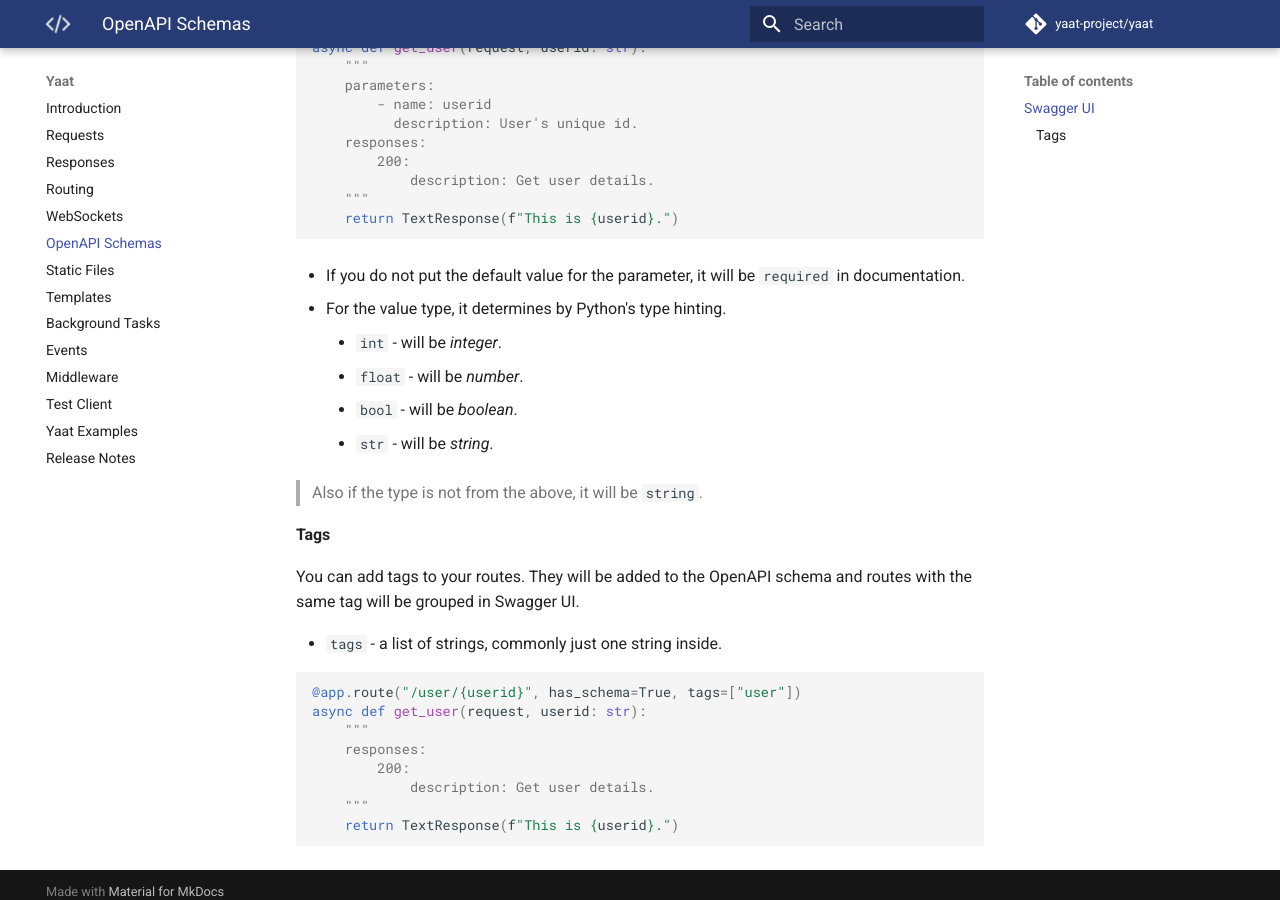
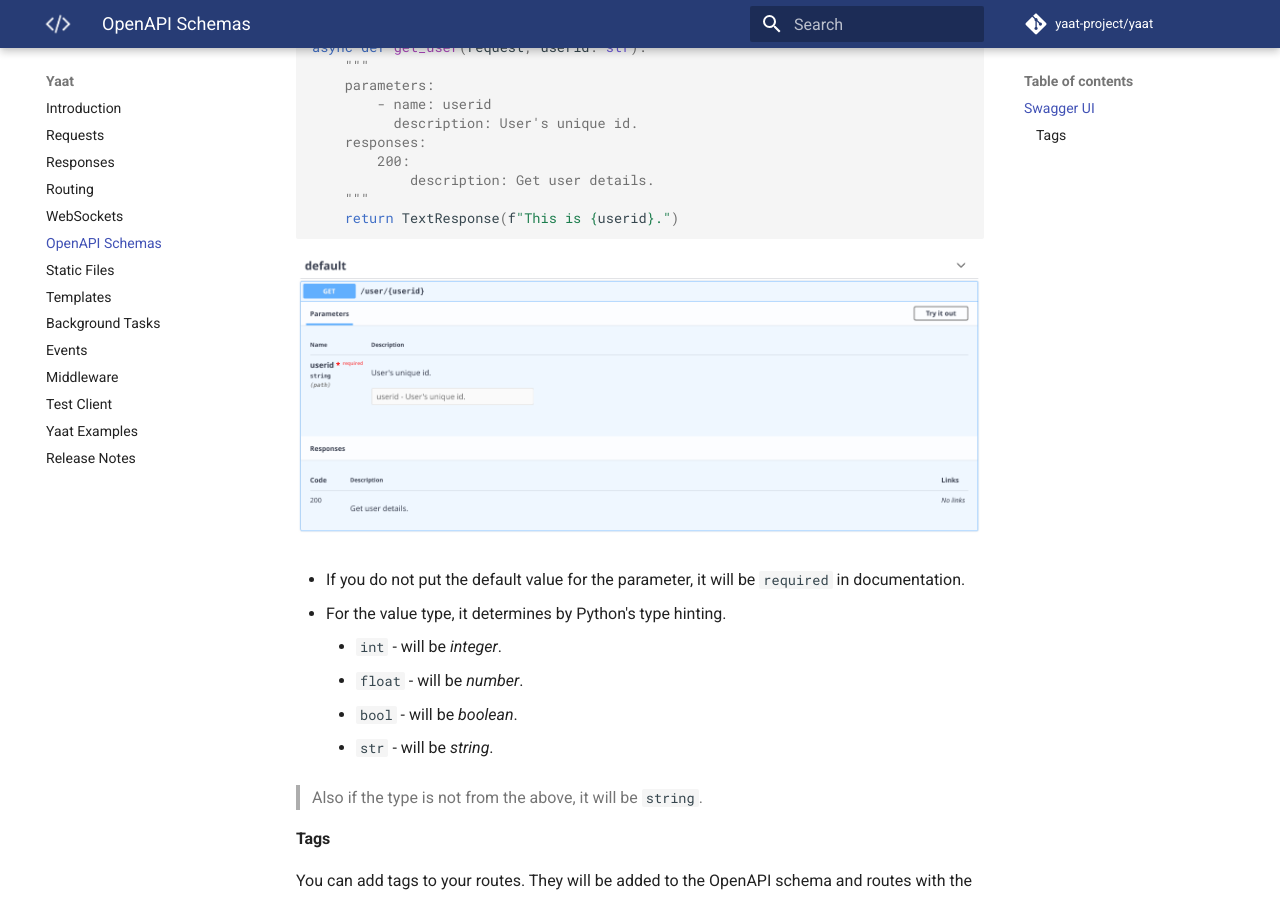
Before and after one commit to yaat-project/yaat, an MkDocs documentation site: the page built from docs/apischemas.md, in a window 1280 px wide and 900 px high, scrolled down 2393 px. Built offline with MkDocs 1.6.1 and Material for MkDocs 9.7.7, drawn with Linux system fonts in a browser that asks for light colours; comment, search, counter and statistics services are not loaded.

Commit message:
Added documentation for swaggarui example image

````diff
--- a/docs/apischemas.md
+++ b/docs/apischemas.md
@@ -124,6 +124,8 @@
     return TextResponse(f"This is {userid}.")
 ```
 
+![swaggerui-tags](/images/apischemas/swaggerui1.png)
+
 - If you do not put the default value for the parameter, it will be `required` in documentation.
 
 - For the value type, it determines by Python's type hinting.
````
Also changed, not shown: other parts of docs/apischemas.md (+2 -0 lines), docs/images/apischemas/swaggerui1.png (added), docs/images/apischemas/swaggerui2.png (added).
